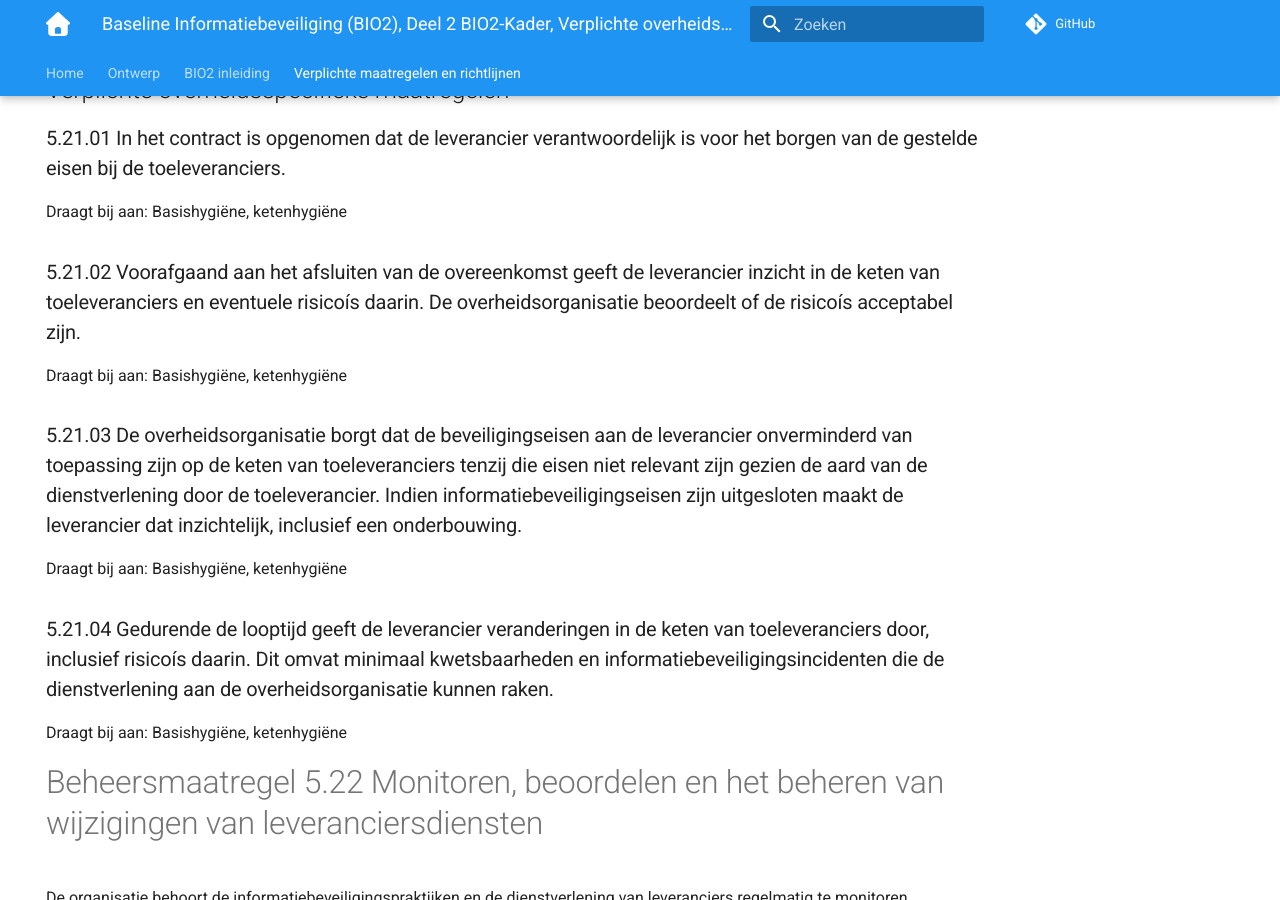
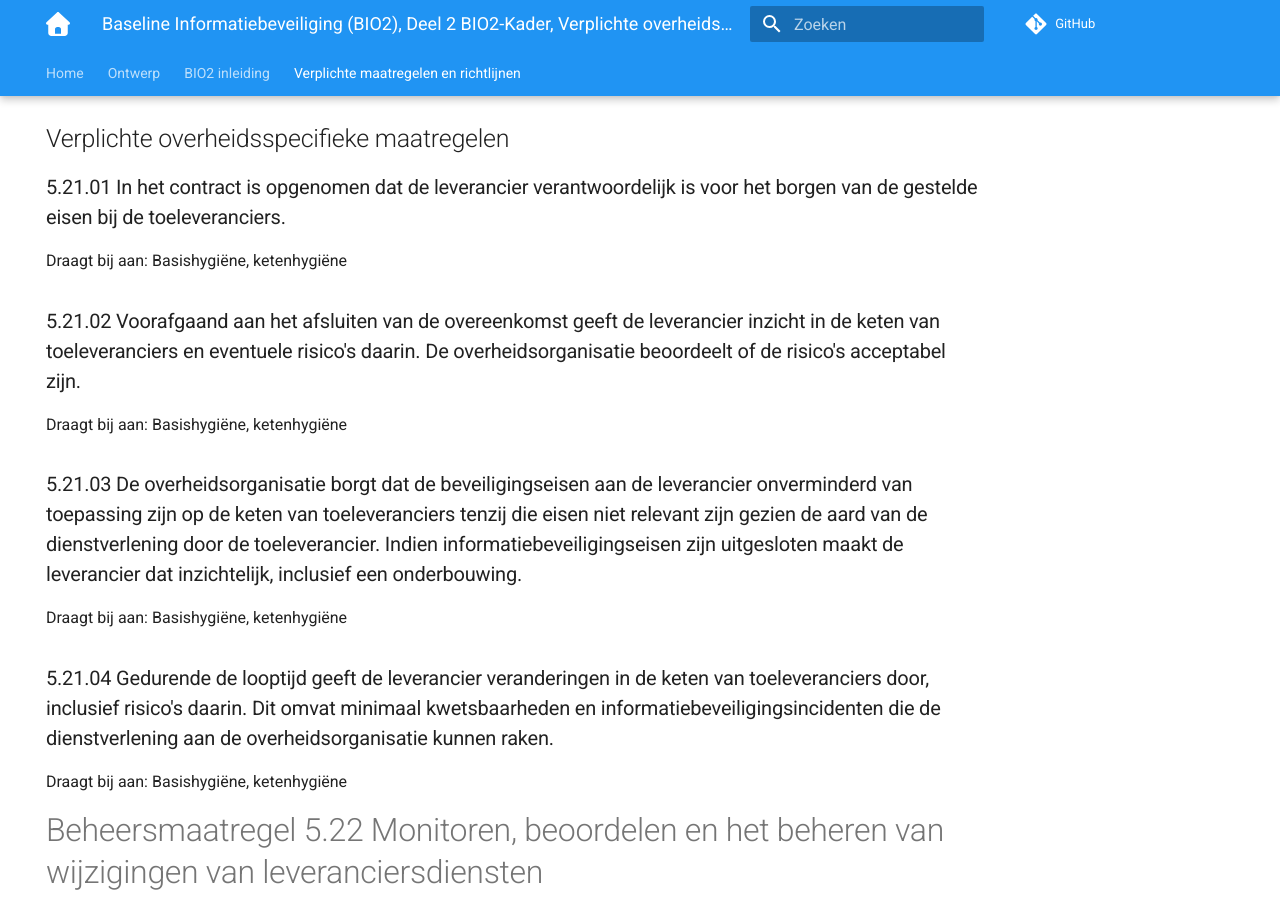
Before and after one commit to MinBZK/Baseline-Informatiebeveiliging-Overheid, an MkDocs documentation site: the page built from docs/maatregelen/index.md, in a window 1280 px wide and 900 px high, scrolled down 11967 px. Built offline with MkDocs 1.6.1 and Material for MkDocs 9.7.7, drawn with Linux system fonts in a browser that asks for light colours; comment, search, counter and statistics services are not loaded; some of the changed text lies outside the part shown.

Commit message:
Update index.md
Gelijkgetrokken met de pdf van de OBDO. Enkele codetabel foutjes í die ' moest zijn.

```diff
--- a/docs/maatregelen/index.md
+++ b/docs/maatregelen/index.md
@@ -221,8 +221,8 @@ Er behoren regels op basis van bedrijfs- en informatiebeveiligingseisen te worde
 ## Verplichte overheidsspecifieke maatregelen
 
 ### 5.15.01 Toegang tot een vertrouwde zone is toegestaan in twee situaties:
-1. vanaf geauthentiseerde apparatuur of;
-2. vanuit programmatuur die draait binnen een veilige schil.
+### 1. vanaf geauthentiseerde apparatuur of;
+### 2. vanuit programmatuur die draait binnen een veilige schil.
 
 Draagt bij aan: Basishygiëne, ketenhygiëne
 
@@ -337,7 +337,7 @@ Er behoren processen en procedures te worden bepaald en geïmplementeerd om de i
 
 Draagt bij aan: Basishygiëne, ketenhygiëne
 
-### 5.21.02 Voorafgaand aan het afsluiten van de overeenkomst geeft de leverancier inzicht in de keten van toeleveranciers en eventuele risicoís daarin. De overheidsorganisatie beoordeelt of de risicoís acceptabel zijn.
+### 5.21.02 Voorafgaand aan het afsluiten van de overeenkomst geeft de leverancier inzicht in de keten van toeleveranciers en eventuele risico's daarin. De overheidsorganisatie beoordeelt of de risico's acceptabel zijn.
 
 
 Draagt bij aan: Basishygiëne, ketenhygiëne
@@ -347,7 +347,7 @@ Draagt bij aan: Basishygiëne, ketenhygiëne
 
 Draagt bij aan: Basishygiëne, ketenhygiëne
 
-### 5.21.04 Gedurende de looptijd geeft de leverancier veranderingen in de keten van toeleveranciers door, inclusief risicoís daarin. Dit omvat minimaal kwetsbaarheden en informatiebeveiligingsincidenten die de dienstverlening aan de overheidsorganisatie kunnen raken.
+### 5.21.04 Gedurende de looptijd geeft de leverancier veranderingen in de keten van toeleveranciers door, inclusief risico's daarin. Dit omvat minimaal kwetsbaarheden en informatiebeveiligingsincidenten die de dienstverlening aan de overheidsorganisatie kunnen raken.
 
 Draagt bij aan: Basishygiëne, ketenhygiëne
 
@@ -429,7 +429,7 @@ De organisatie behoort informatiebeveiligingsgebeurtenissen te beoordelen en te
 
 ## Verplichte overheidsspecifieke maatregelen
 
-### 5.25.01 Informatiebeveiligingsincidenten worden afgedaan via het incidentbeheerproces. Ze worden indien relevant gemeld bij toezichthouders volgens de bepalingen uit de betrokken wet- en regelgeving zoals de CBW, de Archiefwet en de Algemene verordening gegevensbescherming (AVG).
+### 5.25.01 Informatiebeveiligingsincidenten worden afgedaan via het incidentbeheerproces. Ze worden indien relevant gemeld bij toezichthouders volgens de bepalingen uit de betrokken wet- en regelgeving zoals de Cbw, de Archiefwet en de Algemene verordening gegevensbescherming (AVG).
 
 Draagt bij aan: Basishygiëne, overheidsrisico
 
```
Also changed, not shown: other parts of docs/maatregelen/index.md (+1 -1 lines).
